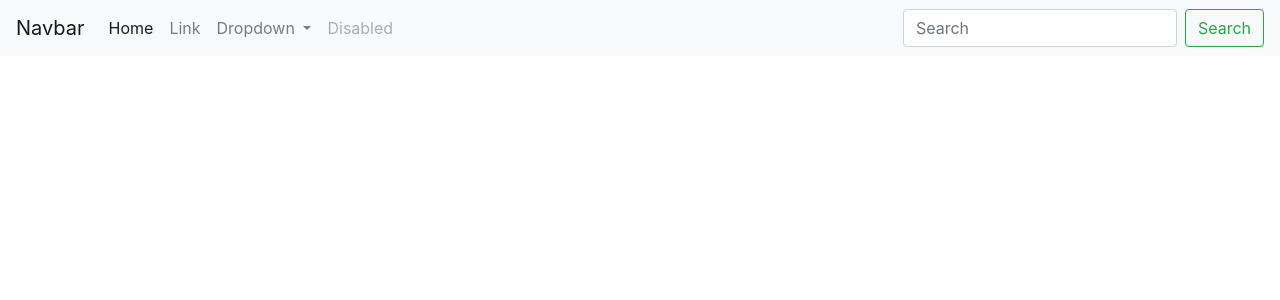
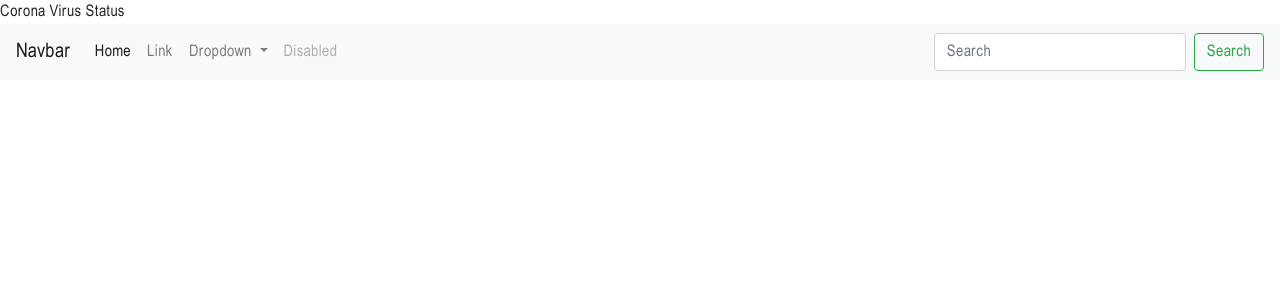
Before and after one commit to the-farshad/coronaVirus, a Django app: template templates/base.html in a window 1280 px wide. Shown: the top 300 px of the page. Run offline with Django 3.2, Linux system fonts and the light colour scheme; the template is opened without the code that fills it, so the values that code supplies are empty; some libraries are stand-ins or nearby versions.

Commit message:
add some custom CSS

```diff
--- a/coronaVirus/settings.py
+++ b/coronaVirus/settings.py
@@ -23,6 +23,7 @@ BASE_DIR = os.path.dirname(os.path.dirname(os.path.abspath(__file__)))
 SECRET_KEY = '1k(b9g#0*4&#b_gqf67&ms)i0y(r5#a(t@b_vm^5g2rl7+jbs-'
 
 # SECURITY WARNING: don't run with debug turned on in production!
+
 DEBUG = True
 
 ALLOWED_HOSTS = [
@@ -127,5 +128,8 @@ USE_TZ = True
 # Static files (CSS, JavaScript, Images)
 # https://docs.djangoproject.com/en/3.0/howto/static-files/
 
-STATIC_ROOT = os.path.dirname(os.path.abspath(__file__))
+STATIC_ROOT = os.path.join(BASE_DIR, 'staticfiles')
 STATIC_URL = '/static/'
+STATICFILES_DIRS = (
+    os.path.join(BASE_DIR, 'static'),
+)
--- a/coronaVirus/urls.py
+++ b/coronaVirus/urls.py
@@ -14,11 +14,14 @@ Including another URLconf
     2. Add a URL to urlpatterns:  path('blog/', include('blog.urls'))
 """
 from django.contrib import admin
-from django.urls import path, include
+from django.urls import path, include, re_path
+
+
+handler404 = 'webapp.views.handler404'
 
 
 urlpatterns = [
-    path('webapp/', include('webapp.urls')),
+    re_path(r'^', include('webapp.urls')),
     path('telegramapi/', include('telegramapi.urls')),
     path('admin/', admin.site.urls),
 ]
--- a/static/css/main.css
+++ b/static/css/main.css
@@ -1,38 +1,40 @@
-{
+/*******************************************
+ FONT SET
+*******************************************/
+@font-face {
 	font-family: 'sans';
 
-    src: url('../static/fonts/sans-bold/IRANSans-Bold.eot?#') format('eot'),  /* IE6�8 */
-    url('../static/fonts/sans-bold/IRANSans-Bold.woff2') format('woff2'),  /* Chrome36+, Opera24+*/
-    url('../static/fonts/sans-bold/IRANSans-Bold.woff') format('woff');  /* FF3.6+, IE9, Chrome6+, Saf5.1+*/
+	src: url('/static/fonts/sans-bold/IRANSans-Bold.eot?#') format('eot'),  /* IE6�8 */
+	url('/static/fonts/sans-bold/IRANSans-Bold.woff2') format('woff2'),  /* Chrome36+, Opera24+*/
+	url('/static/fonts/sans-bold/IRANSans-Bold.woff') format('woff');  /* FF3.6+, IE9, Chrome6+, Saf5.1+*/
 	font-weight: bold;
-
 }
 
 @font-face {
 	font-family: 'sans-light';
-    src: url('../static/fonts/sans-light/IRANSans.eot?#') format('eot'),  /* IE6�8 */
-    url('../static/fonts/sans-light/IRANSans.woff2') format('woff2'),  /* Chrome36+, Opera24+*/
-    url('../static/fonts/sans-light/IRANSans.woff') format('woff');  /* FF3.6+, IE9, Chrome6+, Saf5.1+*/
+	src: url('/static/fonts/sans-light/IRANSans.eot?#') format('eot'),  /* IE6�8 */
+	url('/static/fonts/sans-light/IRANSans.woff2') format('woff2'),  /* Chrome36+, Opera24+*/
+	url('/static/fonts/sans-light/IRANSans.woff') format('woff');  /* FF3.6+, IE9, Chrome6+, Saf5.1+*/
 	font-weight: 200;
-
 }
 @font-face {
 	font-family: 'sans-ultra';
-    src: url('../static/fonts/sans-ultra-light/IRAN-Sans-Ultra-Light.eot?#') format('eot'),  /* IE6�8 */
-    url('../static/fonts/sans-ultra-light/IRAN-Sans-Ultra-Light.woff2') format('woff2'),  /* Chrome36+, Opera24+*/
-    url('../static/fonts/sans-ultra-light/IRAN-Sans-Ultra-Light.woff') format('woff');  /* FF3.6+, IE9, Chrome6+, Saf5.1+*/
+	src: url('/static/fonts/sans-ultra-light/IRAN-Sans-Ultra-Light.eot?#') format('eot'),  /* IE6�8 */
+	url('/static/fonts/sans-ultra-light/IRAN-Sans-Ultra-Light.woff2') format('woff2'),  /* Chrome36+, Opera24+*/
+	url('/static/fonts/sans-ultra-light/IRAN-Sans-Ultra-Light.woff') format('woff');  /* FF3.6+, IE9, Chrome6+, Saf5.1+*/
 	font-weight: 200;
-
 }
 
+*, *::after, *::before {
+	-webkit-box-sizing: border-box;
+	-moz-box-sizing: border-box;
+	box-sizing: border-box;
+}
 
 body{
-	background: red;
 	font-family: sans-ultra !important;
-
 }
 
 h1,h2,h3,h4,h5,h6{
-        font-family: sans !important;
-
+	font-family: sans;
 }
--- a/templates/base.html
+++ b/templates/base.html
@@ -10,6 +10,7 @@
         <link rel="stylesheet" href="https://stackpath.bootstrapcdn.com/bootstrap/4.4.1/css/bootstrap.min.css"
                 integrity="sha384-Vkoo8x4CGsO3+Hhxv8T/Q5PaXtkKtu6ug5TOeNV6gBiFeWPGFN9MuhOf23Q9Ifjh"
                 crossorigin="anonymous">
+        <link rel="stylesheet" href="static/css/main.css"
 
         <title>Corona Virus Status</title>
 </head>
```
Lines whose indentation alone changed are shown as unchanged.
